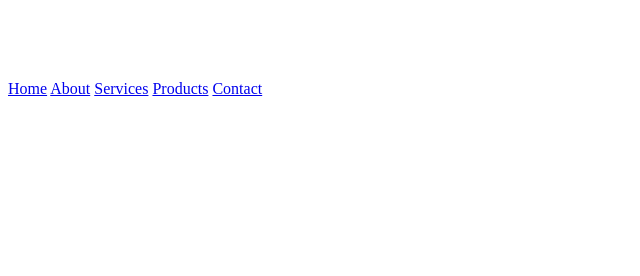
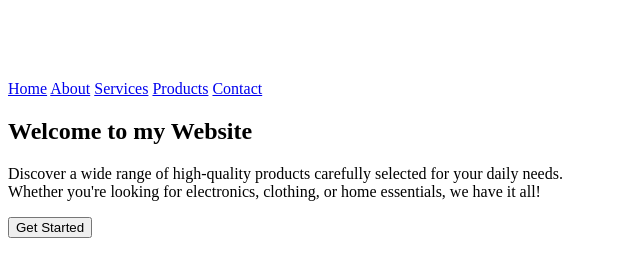
Before and after one commit to Ly136-create/E-Commerce-Platform, a plain HTML site: page index.html in a window 1280 px wide. Shown: the whole page, without its empty margins (0-640 px from the left). Drawn offline with Linux system fonts and the light colour scheme.

Commit message:
add Hero Section

```diff
--- a/index.html
+++ b/index.html
@@ -25,6 +25,8 @@
             <span></span>
         </div>
     </header>
+
+    <!-- Script -->
     <script>
         const hamburger = document.querySelector('.hamburger');
         const nav = document.querySelector('header nav');
@@ -33,5 +35,13 @@
             nav.classList.toggle('active');
         });
     </script>
+
+    <!-- Hero Section -->
+    <section class="hero">
+        <h2>Welcome to my Website</h2>
+        <p>Discover a wide range of high-quality products carefully selected for your daily needs. <br> Whether you're
+            looking for electronics, clothing, or home essentials, we have it all!</p>
+        <button>Get Started</button>
+    </section>
 </body>
 </html>
```
